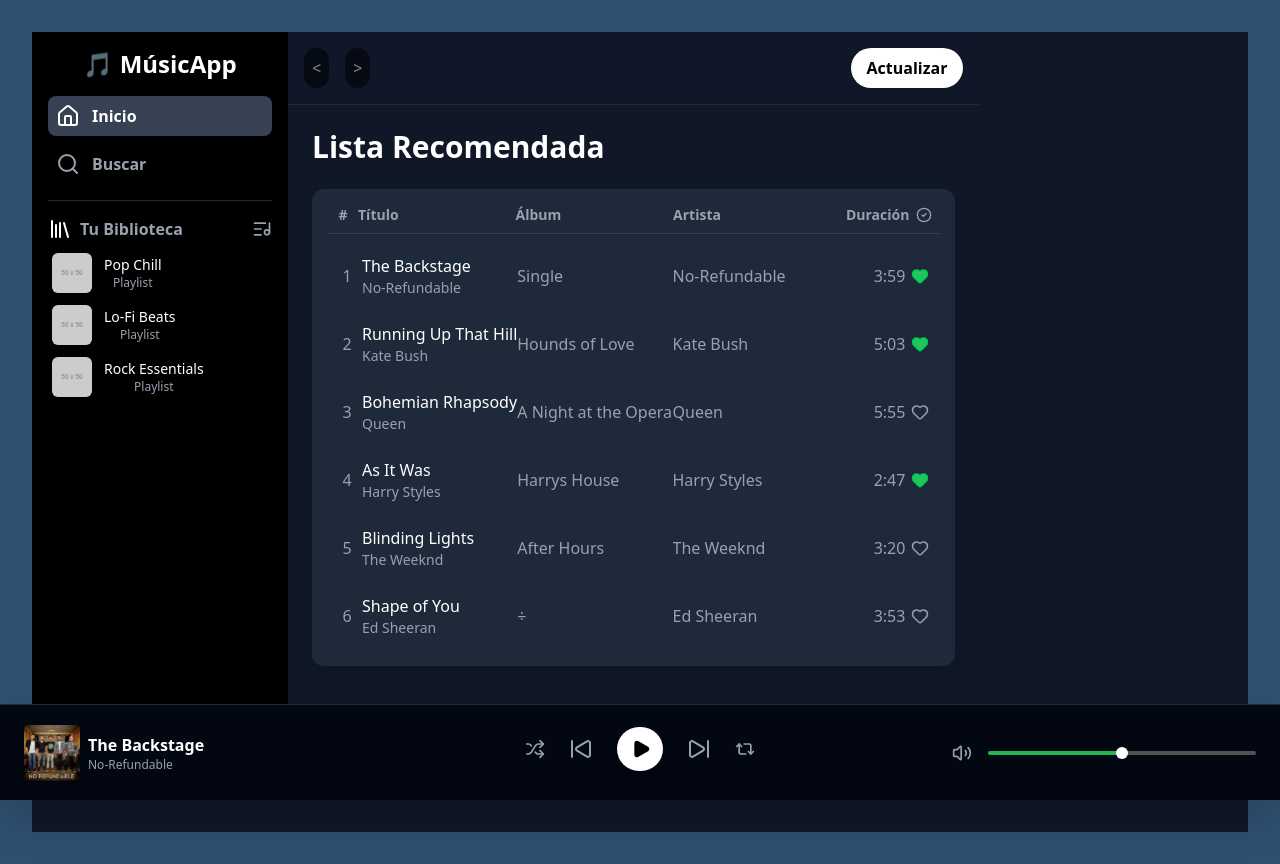
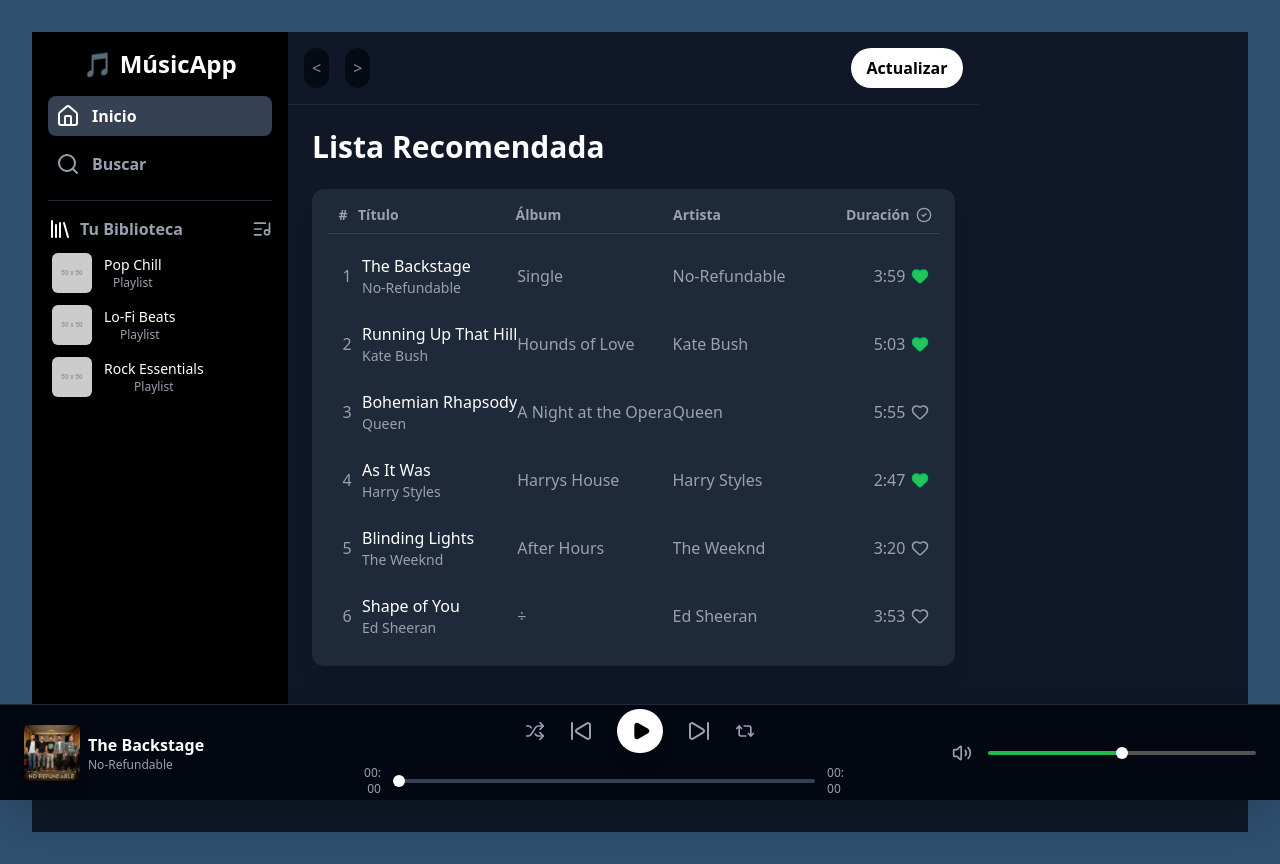
Before and after one commit to monagreda/music-app, a React (Vite) app: page / in a window 1280 px wide. Built offline with nearby package versions, Linux system fonts and the light colour scheme.

Commit message:
cambio de visibilidad en la progressbar

```diff
--- a/src/PlayerBar.jsx
+++ b/src/PlayerBar.jsx
@@ -22,7 +22,7 @@ export default function PlayerBar() {
 
             <div className="flex flex-col items-center justify-center flex-1 px-2 md: px-4 min-w-0">
                 <Controls />
-                <div className="hidden xs:block w-full max-w-md md:max-w-2xl mt-1">
+                <div className="hidden sm:block w-full max-w-md md:max-w-2xl mt-1">
                     <ProgressBar/>
                 </div>
 
```
